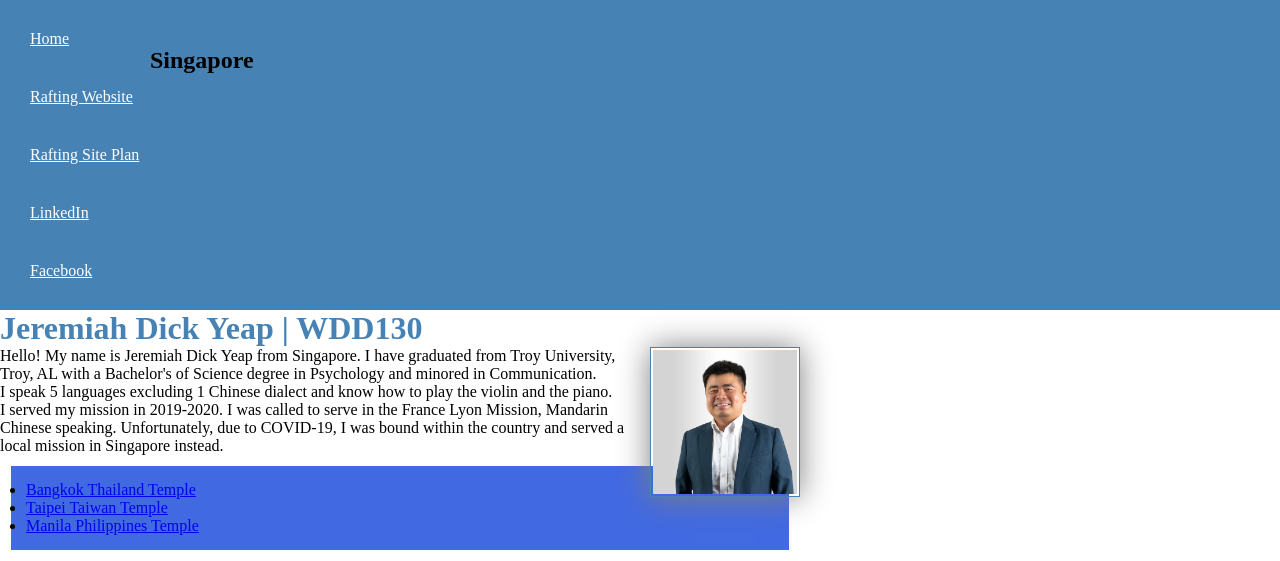
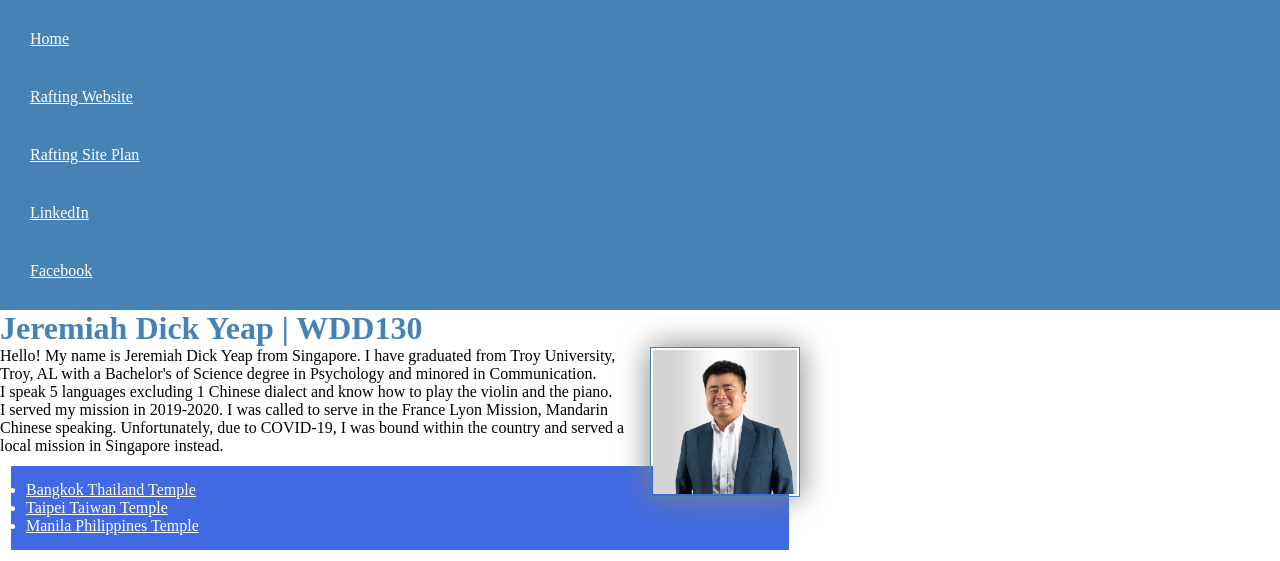
Before and after one commit to jediyeap/wdd130, a plain HTML site: page index.html in a window 1280 px wide. Shown: the top 561 px of the page. Drawn offline with Linux system fonts and the light colour scheme.

Commit message:
W03 Push 2

```diff
--- a/styles/styles.css
+++ b/styles/styles.css
@@ -38,6 +38,7 @@ main {
 
 aside {
     width: 300px;
+    position: relative;
 }
 
 aside img {
@@ -47,8 +48,9 @@ aside img {
 
 aside h2 {
     position: absolute;
-    top: 47px;
-    left: 150px;
+    top: 80px;
+    left: 70px;
+    color: black;
 }
 
 footer {
@@ -57,11 +59,15 @@ footer {
     text-align: center;
 }
 
+a {
+    color: white;
+}
+
 /* Class Selectors */
 .box {
     margin: 10px;
     border: 1px solid white;
     padding: 15px;
     background-color: royalblue;
-    color: black;
+    color: white;
 }
```
